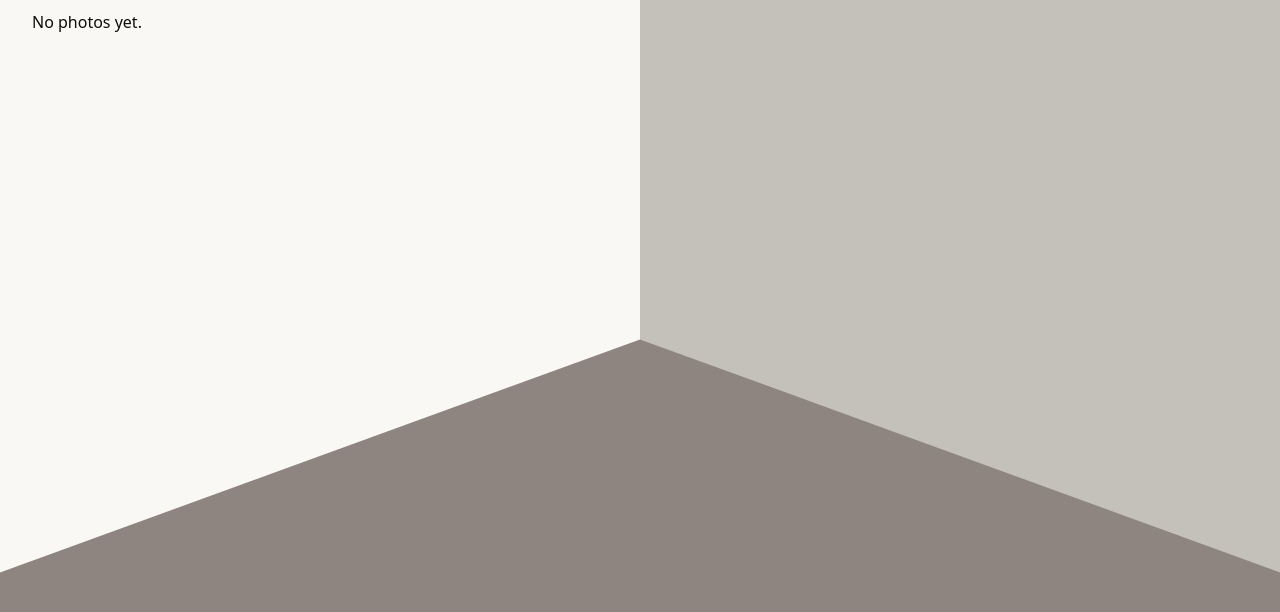
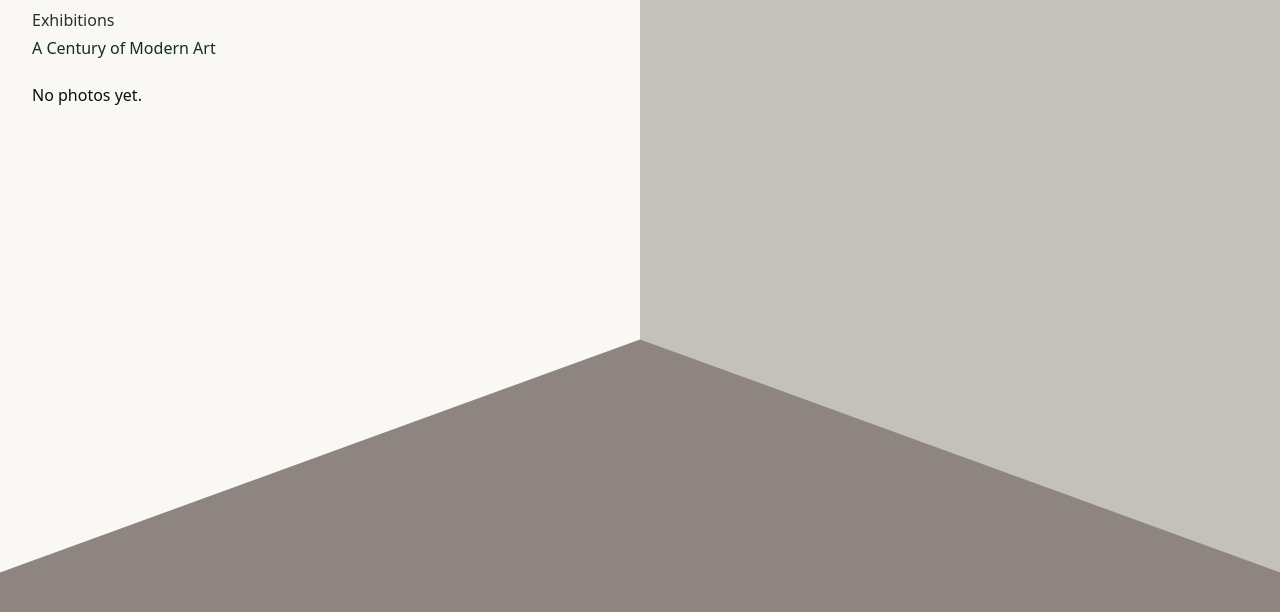
Before and after one commit to haszari/photos, an Astro site: page /photos/locations/auckland-art-gallery in a window 1280 px wide. Shown: the part 74-686 px from the top of the page. Built offline with nearby package versions, Linux system fonts and the light colour scheme; Astro itself is replaced by a stand-in of ours.

Commit message:
Give exhibitions a location and show them on the location page
Exhibitions gain an optional location reference (backfilled from the visits
that list them), and the location page lists its exhibitions above the photo
groups, linked and dated when a start date is present.

```diff
--- a/src/content.config.ts
+++ b/src/content.config.ts
@@ -30,6 +30,8 @@ const locations = defineCollection({
 const exhibitions = defineCollection({
 	loader: glob({ base: './src/content/exhibitions', pattern: '**/*.md' }),
 	schema: entitySchema({
+		/** The venue. Almost every exhibition belongs to a location. */
+		location: reference('locations').optional(),
 		startDate: z.coerce.date().optional(),
 		endDate: z.coerce.date().optional(),
 		links,
--- a/src/content/exhibitions/a-century-of-modern-art.md
+++ b/src/content/exhibitions/a-century-of-modern-art.md
@@ -1,4 +1,5 @@
 ---
 name: A Century of Modern Art
 links: https://www.aucklandartgallery.com/visit/exhibitions/a-century-of-modern-art
+location: auckland-art-gallery
 ---
--- a/src/content/exhibitions/catherine-griffiths-walk-with-me.md
+++ b/src/content/exhibitions/catherine-griffiths-walk-with-me.md
@@ -1,4 +1,5 @@
 ---
 name: "Catherine Griffiths: Walk With Me"
 links: https://ngutukaka.nz/exhibitions/catherine-griffiths-walk-with-me
+location: te-wai-ngutu-kākā
 ---
--- a/src/content/exhibitions/cornelia-parker.md
+++ b/src/content/exhibitions/cornelia-parker.md
@@ -2,6 +2,5 @@
 name: Cornelia Parker
 links:
   - https://citygallery.org.nz/exhibition/cornelia-parker/
+location: city-gallery-wellington
 ---
-
-Survey exhibition at City Gallery Wellington.
--- a/src/content/exhibitions/fred-graham-toi-whakaata-reflections.md
+++ b/src/content/exhibitions/fred-graham-toi-whakaata-reflections.md
@@ -1,4 +1,5 @@
 ---
 name: "Fred Graham: Toi Whakaata / Reflections"
 links: https://christchurchartgallery.org.nz/exhibitions/fred-graham-toi-whakaata
+location: christchurch-art-gallery
 ---
--- a/src/content/exhibitions/living-archives.md
+++ b/src/content/exhibitions/living-archives.md
@@ -1,4 +1,5 @@
 ---
 name: Living Archives
 links: https://christchurchartgallery.org.nz/exhibitions/living-archives
+location: christchurch-art-gallery
 ---
--- a/src/lib/queries.ts
+++ b/src/lib/queries.ts
@@ -1,5 +1,5 @@
 import { getPhotos, byCaptureOrder, type Photo } from './photos';
-import { getIndex, workArtistIds, visitLocation } from './content';
+import { getIndex, workArtistIds, visitLocation, type Exhibition } from './content';
 import { canonicalTag, getTagRegistry, photoTags } from './tags';
 
 /** Photos whose sidecar references the work. */
@@ -32,6 +32,14 @@ export async function photosForArtist(artistId: string): Promise<Photo[]> {
 }
 
 /** Photos from a location: any visit there, plus direct location references. */
+/** Exhibitions that belong to a location, newest first by opening date. */
+export async function exhibitionsForLocation(locationId: string): Promise<Exhibition[]> {
+	const index = await getIndex();
+	return index.exhibitions
+		.filter((exhibition) => exhibition.data.location?.id === locationId)
+		.sort((a, b) => (b.data.startDate?.getTime() ?? 0) - (a.data.startDate?.getTime() ?? 0));
+}
+
 export async function photosForLocation(locationId: string): Promise<Photo[]> {
 	const [photos, index] = await Promise.all([getPhotos(), getIndex()]);
 	const visitIds = new Set(
--- a/src/pages/locations/[id].astro
+++ b/src/pages/locations/[id].astro
@@ -7,8 +7,8 @@ import PhotoGroup from '../../components/PhotoGroup.astro';
 import EntityLinks from '../../components/EntityLinks.astro';
 import { getIndex } from '../../lib/content';
 import { groupPhotos } from '../../lib/groups';
-import { photosForLocation } from '../../lib/queries';
-import { formatDate } from '../../lib/format';
+import { exhibitionsForLocation, photosForLocation } from '../../lib/queries';
+import { formatDate, formatDateRange } from '../../lib/format';
 import { route } from '../../lib/url';
 
 export async function getStaticPaths() {
@@ -17,7 +17,11 @@ export async function getStaticPaths() {
 }
 
 const { location } = Astro.props;
-const [photos, note] = await Promise.all([photosForLocation(location.id), render(location)]);
+const [photos, exhibitions, note] = await Promise.all([
+	photosForLocation(location.id),
+	exhibitionsForLocation(location.id),
+	render(location),
+]);
 const groups = await groupPhotos(photos);
 const facts = [location.data.address, location.data.city, location.data.country].filter(Boolean);
 const hasBody = Boolean(location.body?.trim());
@@ -49,6 +53,30 @@ const primary = links[0];
 		</PageFacts>
 
 		{
+			exhibitions.length > 0 && (
+				<section class="exhibition-history">
+					<h2>Exhibitions</h2>
+					<ul>
+						{
+							exhibitions.map((exhibition) => (
+								<li>
+									<a href={route(`exhibitions/${exhibition.id}/`)}>
+										{exhibition.data.name}
+									</a>
+									{exhibition.data.startDate && (
+										<span class="exhibition-history__dates">
+											{formatDateRange(exhibition.data.startDate, exhibition.data.endDate)}
+										</span>
+									)}
+								</li>
+							))
+						}
+					</ul>
+				</section>
+			)
+		}
+
+		{
 			groups.map((group) => (
 				<PhotoGroup photos={group.photos}>
 					<Fragment slot="heading">
--- a/src/styles/global.css
+++ b/src/styles/global.css
@@ -233,6 +233,30 @@ p {
 	max-width: 100%;
 	max-height: calc(100svh - var(--topbar-height) - var(--page-pad) * 2);
 	margin-inline: auto;
+}
+
+/* A location's exhibition history, above its photo groups. */
+.exhibition-history h2 {
+	font-size: 1rem;
+	font-weight: 500;
+	margin: 0;
+	color: var(--ink-heading);
+}
+
+.exhibition-history ul {
+	list-style: none;
+	margin: 0.5rem 0 0;
+	padding: 0;
+	display: flex;
+	flex-direction: column;
+	gap: 0.25rem;
+}
+
+.exhibition-history__dates {
+	color: var(--ink);
+	opacity: 0.6;
+	font-size: 0.9rem;
+	margin-inline-start: 0.5rem;
 }
 
 /* Date / visit heading below a photo group, in the grid's inset. */
```
